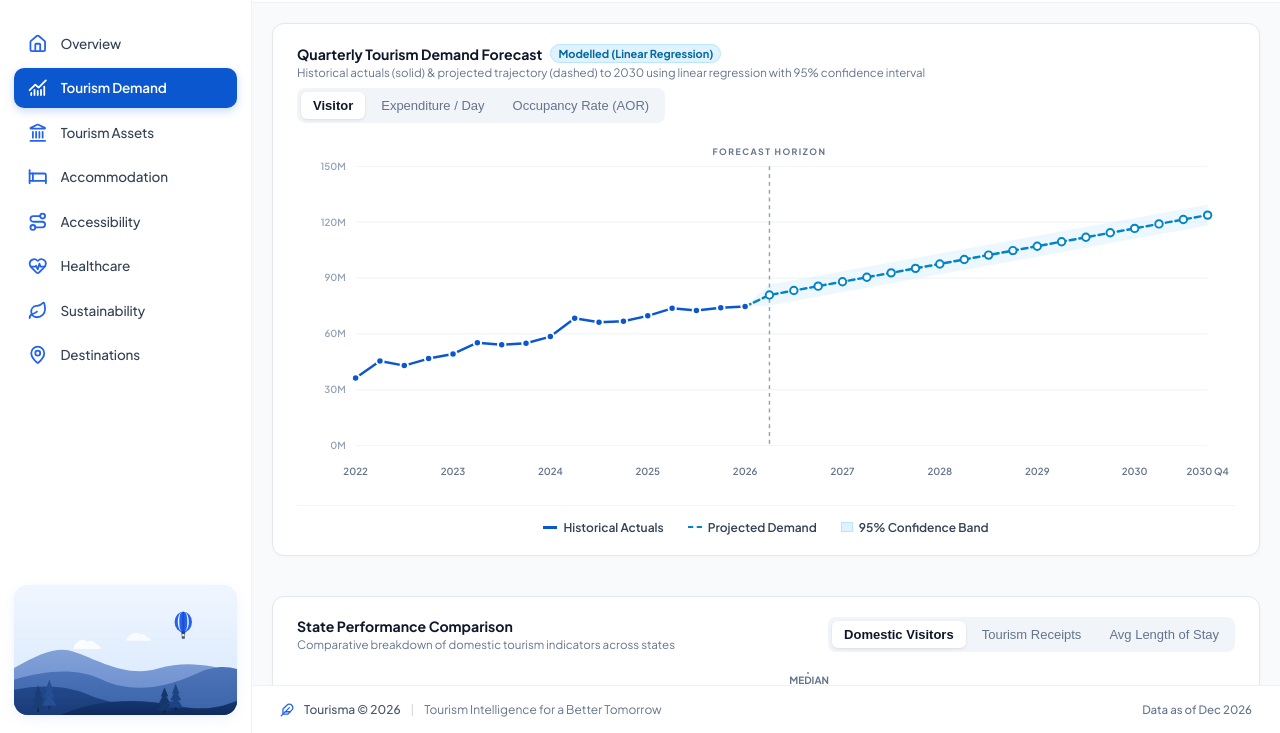
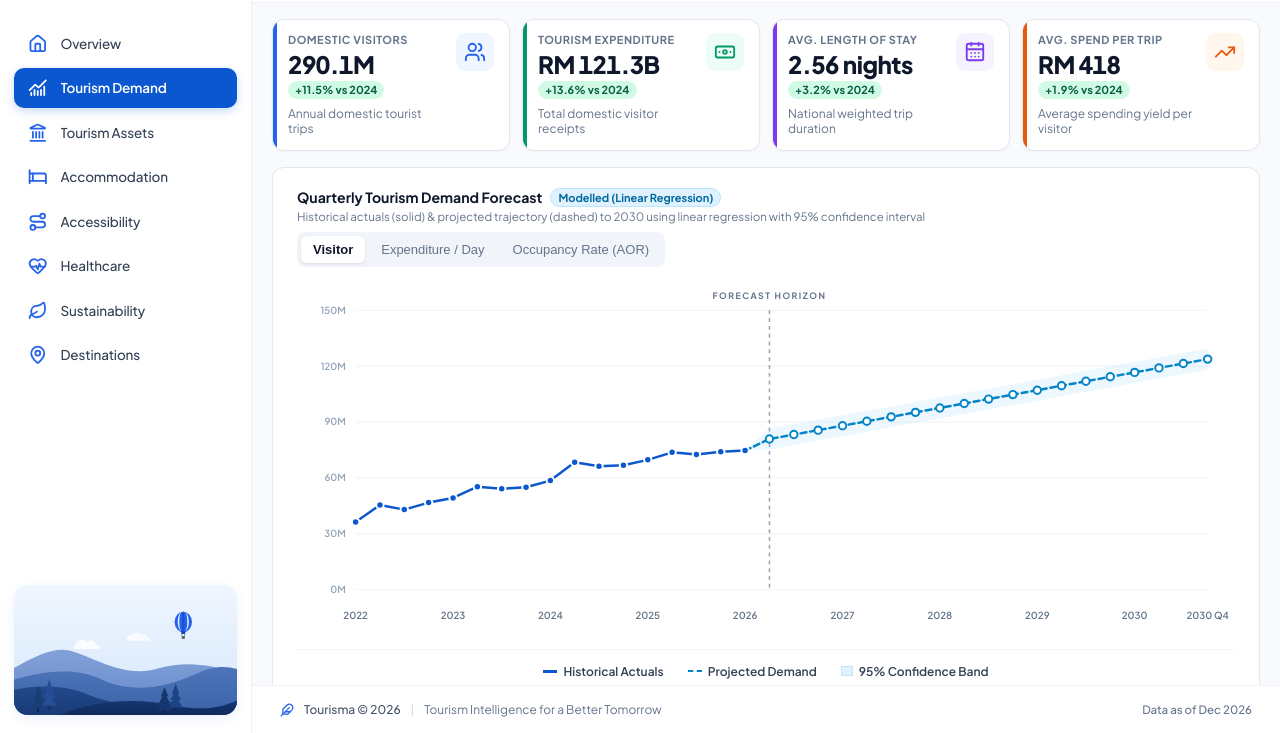
Before and after one commit to Angela127/tourisma, a website built with Vite: page index.html in a window 1280 px wide. Both pictures are taken after a click on the button "Tourism Demand". Shown: the part 67-800 px from the top of the page. Built offline with nearby package versions, Linux system fonts and the light colour scheme.

Commit message:
fix demand page UI

```diff
--- a/src/components/Accommodation/accommodation.css
+++ b/src/components/Accommodation/accommodation.css
@@ -238,9 +238,10 @@
 
 .kpi-value-wrap {
   display: flex;
-  align-items: baseline;
-  gap: 8px;
-  flex-wrap: wrap;
+  flex-direction: column;
+  align-items: flex-start;
+  gap: 4px;
+  margin: 2px 0 2px 0;
 }
 
 .kpi-value {
--- a/src/components/TourismDemand/CompositionSection/DemandCompositionChart.ts
+++ b/src/components/TourismDemand/CompositionSection/DemandCompositionChart.ts
@@ -133,8 +133,8 @@ export class DemandCompositionChart {
     let yFormat = (val: number) => val + 'M';
 
     if (this.currentMetric === 'expenditure') {
-        maxY = 800; // max around 600
-        yTicks = [0, 200, 400, 600, 800];
+        maxY = 250; // Values range from RM ~136 to RM ~204 (95% CI upper bound ~219)
+        yTicks = [0, 50, 100, 150, 200, 250];
         yFormat = (val: number) => 'RM ' + val;
     } else if (this.currentMetric === 'aor') {
         maxY = 100;
--- /dev/null
+++ b/src/components/TourismDemand/DemandKpiRow.ts
@@ -0,0 +1,124 @@
+import {
+  createElement,
+  Users,
+  Banknote,
+  CalendarDays,
+  TrendingUp,
+} from 'lucide';
+
+export class DemandKpiRow {
+  public readonly element: HTMLElement;
+
+  constructor() {
+    this.element = document.createElement('div');
+    this.element.className = 'demand-kpi-grid';
+    this.render();
+  }
+
+  private render(): void {
+    const kpis = [
+      {
+        title: 'DOMESTIC VISITORS',
+        value: '290.1M',
+        trend: '+11.5% vs 2024',
+        trendTitle: '+11.5% YoY growth from 260.1M trips in 2024',
+        subtext: 'Annual domestic tourist trips',
+        icon: Users,
+        accentColor: '#2563eb', // Royal Blue
+        iconBg: '#eff6ff',
+        iconColor: '#2563eb',
+      },
+      {
+        title: 'TOURISM EXPENDITURE',
+        value: 'RM 121.3B',
+        trend: '+13.6% vs 2024',
+        trendTitle: '+13.6% YoY growth from RM 106.7B in 2024',
+        subtext: 'Total domestic visitor receipts',
+        icon: Banknote,
+        accentColor: '#059669', // Emerald
+        iconBg: '#ecfdf5',
+        iconColor: '#059669',
+      },
+      {
+        title: 'AVG. LENGTH OF STAY',
+        value: '2.56 nights',
+        trend: '+3.2% vs 2024',
+        trendTitle: '+0.08 nights (+3.2%) from 2.48 nights in 2024',
+        subtext: 'National weighted trip duration',
+        icon: CalendarDays,
+        accentColor: '#7c3aed', // Purple
+        iconBg: '#f5f3ff',
+        iconColor: '#7c3aed',
+      },
+      {
+        title: 'AVG. SPEND PER TRIP',
+        value: 'RM 418',
+        trend: '+1.9% vs 2024',
+        trendTitle: '+1.9% YoY growth from RM 410 per trip in 2024',
+        subtext: 'Average spending yield per visitor',
+        icon: TrendingUp,
+        accentColor: '#ea580c', // Orange
+        iconBg: '#fff7ed',
+        iconColor: '#ea580c',
+      },
+    ];
+
+    kpis.forEach((kpi) => {
+      const card = document.createElement('div');
+      card.className = 'demand-kpi-card';
+      card.style.setProperty('--card-accent', kpi.accentColor);
+      card.style.setProperty('--icon-bg', kpi.iconBg);
+      card.style.setProperty('--icon-color', kpi.iconColor);
+
+      // Info left
+      const infoDiv = document.createElement('div');
+      infoDiv.className = 'demand-kpi-info';
+
+      const titleEl = document.createElement('h4');
+      titleEl.className = 'demand-kpi-label';
+      titleEl.textContent = kpi.title;
+
+      const valRow = document.createElement('div');
+      valRow.className = 'demand-kpi-value-wrap';
+
+      const valEl = document.createElement('span');
+      valEl.className = 'demand-kpi-value';
+      valEl.textContent = kpi.value;
+      valRow.appendChild(valEl);
+
+      if (kpi.trend) {
+        const trendEl = document.createElement('span');
+        trendEl.className = 'demand-kpi-trend positive';
+        trendEl.textContent = kpi.trend;
+        if (kpi.trendTitle) {
+          trendEl.title = kpi.trendTitle;
+        }
+        valRow.appendChild(trendEl);
+      }
+
+      const subEl = document.createElement('span');
+      subEl.className = 'demand-kpi-subtext';
+      subEl.textContent = kpi.subtext;
+
+      infoDiv.appendChild(titleEl);
+      infoDiv.appendChild(valRow);
+      infoDiv.appendChild(subEl);
+
+      // Icon right
+      const iconWrap = document.createElement('div');
+      iconWrap.className = 'demand-kpi-icon-wrap';
+
+      const iconSvg = createElement(kpi.icon, {
+        width: 22,
+        height: 22,
+        'stroke-width': 2,
+      });
+
+      iconWrap.appendChild(iconSvg);
+
+      card.appendChild(infoDiv);
+      card.appendChild(iconWrap);
+      this.element.appendChild(card);
+    });
+  }
+}
--- a/src/components/TourismDemand/TourismDemandPage.ts
+++ b/src/components/TourismDemand/TourismDemandPage.ts
@@ -1,14 +1,21 @@
 import './tourismDemand.css';
+import { DemandKpiRow } from './DemandKpiRow';
 import { DemandCompositionChart } from './CompositionSection/DemandCompositionChart';
 import { StateMetricsChart } from './CompositionSection/StateMetricsChart';
 
 export class TourismDemandPage {
   public readonly element: HTMLElement;
+  private kpiRow: DemandKpiRow;
 
   constructor() {
     this.element = document.createElement('div');
     this.element.className = 'tourism-demand-page';
 
+    // 1. Top KPI Row (4 Grounded Macro Demand Cards)
+    this.kpiRow = new DemandKpiRow();
+    this.element.appendChild(this.kpiRow.element);
+
+    // 2. Main Analytics Charts Section
     const section = document.createElement('section');
     section.className = 'demand-section-block';
 
--- a/src/components/TourismDemand/tourismDemand.css
+++ b/src/components/TourismDemand/tourismDemand.css
@@ -6,13 +6,170 @@
 .tourism-demand-page {
   display: flex;
   flex-direction: column;
-  gap: 28px;
-  padding: 20px 20px 40px 20px;
-  max-width: 1380px;
+  gap: 16px;
+  padding: 16px 20px 32px 20px;
+  max-width: 1400px;
   margin: 0 auto;
   width: 100%;
   box-sizing: border-box;
   color: #0f172a;
+}
+
+/* --------------------------------------------------------------------------
+   Top KPI Ribbon (Matched to Tourism Assets & Accommodation Design)
+   -------------------------------------------------------------------------- */
+.demand-kpi-grid {
+  display: grid;
+  grid-template-columns: repeat(4, minmax(0, 1fr));
+  gap: 12px;
+  width: 100%;
+}
+
+@media (max-width: 1024px) {
+  .demand-kpi-grid {
+    grid-template-columns: repeat(2, 1fr);
+  }
+}
+
+@media (max-width: 640px) {
+  .demand-kpi-grid {
+    grid-template-columns: 1fr;
+  }
+}
+
+.demand-kpi-card {
+  background: #ffffff;
+  border: 1px solid #e2e8f0;
+  border-radius: 12px;
+  padding: 13px 15px;
+  box-shadow: 0 1px 3px rgba(15, 23, 42, 0.04);
+  display: flex !important;
+  flex-direction: row !important;
+  align-items: flex-start !important;
+  justify-content: space-between !important;
+  gap: 10px;
+  transition: transform 0.15s ease, box-shadow 0.15s ease, border-color 0.15s ease;
+  position: relative;
+  overflow: hidden;
+}
+
+.demand-kpi-card::before {
+  content: '';
+  position: absolute;
+  top: 0;
+  left: 0;
+  width: 4px;
+  height: 100%;
+  background: var(--card-accent, #2563eb);
+}
+
+.demand-kpi-card:hover {
+  transform: translateY(-2px);
+  box-shadow: 0 6px 16px rgba(15, 23, 42, 0.08);
+  border-color: #cbd5e1;
+}
+
+[data-theme="dark"] .demand-kpi-card {
+  background: var(--bg-card);
+  border-color: var(--border-card);
+  box-shadow: 0 1px 3px rgba(0, 0, 0, 0.2);
+}
+
+[data-theme="dark"] .demand-kpi-card:hover {
+  box-shadow: 0 6px 16px rgba(0, 0, 0, 0.35);
+  border-color: #475569;
+}
+
+.demand-kpi-info {
+  display: flex;
+  flex-direction: column;
+  gap: 3px;
+  flex: 1;
+  min-width: 0;
+}
+
+.demand-kpi-label {
+  font-size: 11px;
+  font-weight: 700;
+  color: #64748b;
+  letter-spacing: 0.5px;
+  text-transform: uppercase;
+  margin: 0;
+  white-space: nowrap;
+  overflow: hidden;
+  text-overflow: ellipsis;
+}
+
+[data-theme="dark"] .demand-kpi-label {
+  color: #94a3b8;
+}
+
+.demand-kpi-value-wrap {
+  display: flex;
+  flex-direction: column;
+  align-items: flex-start;
+  gap: 4px;
+  margin: 2px 0 2px 0;
+}
+
+.demand-kpi-value {
+  font-size: 24px;
+  font-weight: 800;
+  color: #0f172a;
+  letter-spacing: -0.5px;
+  line-height: 1.1;
+  font-variant-numeric: tabular-nums;
+}
+
+[data-theme="dark"] .demand-kpi-value {
+  color: #f8fafc;
+}
+
+.demand-kpi-trend {
+  font-size: 11px;
+  font-weight: 700;
+  padding: 2px 7px;
+  border-radius: 9999px;
+  display: inline-flex;
+  align-items: center;
+  line-height: 1.2;
+}
+
+.demand-kpi-trend.positive {
+  background: #d1fae5;
+  color: #065f46;
+}
+
+[data-theme="dark"] .demand-kpi-trend.positive {
+  background: rgba(16, 185, 129, 0.15);
+  color: #34d399;
+}
+
+.demand-kpi-subtext {
+  font-size: 12px;
+  color: #64748b;
+  margin-top: 2px;
+  line-height: 1.3;
+}
+
+[data-theme="dark"] .demand-kpi-subtext {
+  color: #94a3b8;
+}
+
+.demand-kpi-icon-wrap {
+  width: 38px;
+  height: 38px;
+  border-radius: 9px;
+  display: flex;
+  align-items: center;
+  justify-content: center;
+  flex-shrink: 0;
+  background: var(--icon-bg, #eff6ff);
+  color: var(--icon-color, #2563eb);
+}
+
+[data-theme="dark"] .demand-kpi-icon-wrap {
+  background: rgba(255, 255, 255, 0.08);
 }
 
 /* Page Section Container */
```
